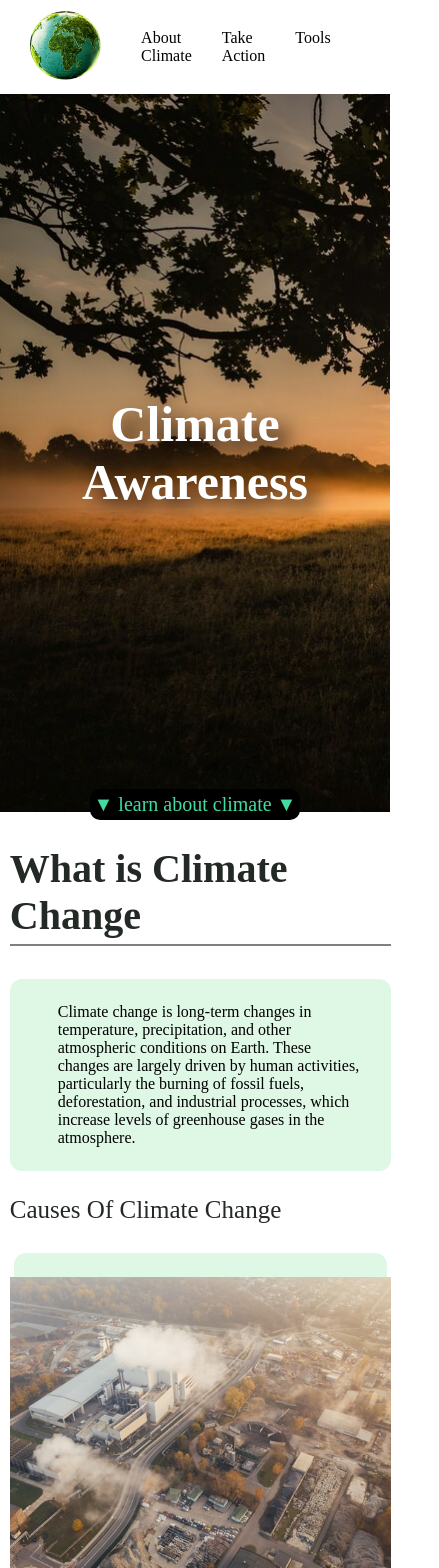
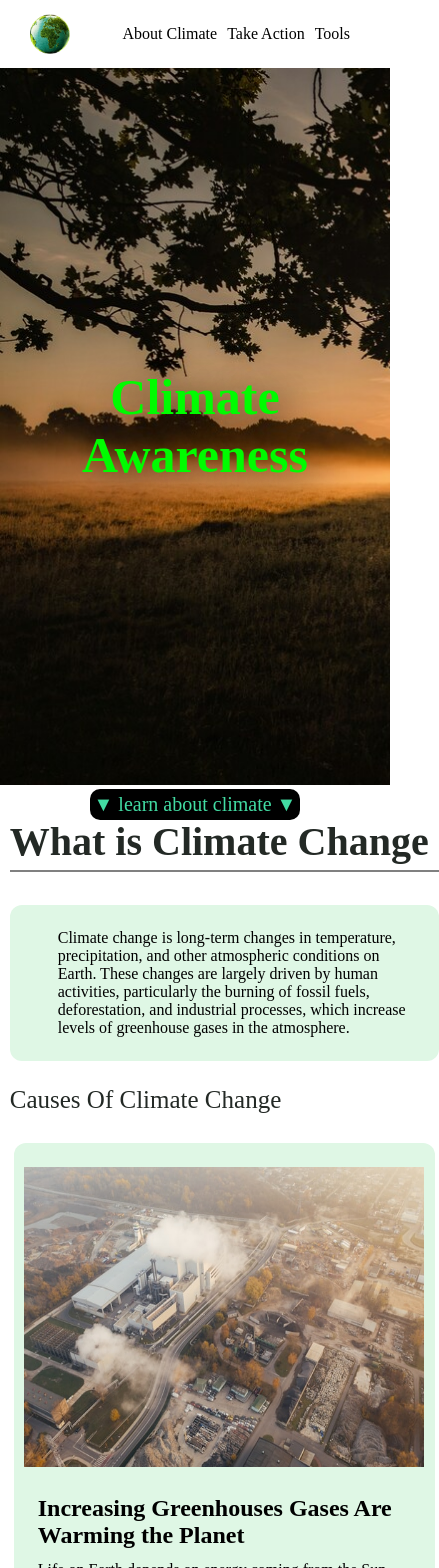
Before and after one commit to andmhn/climate-awareness, a React (Vite) app: page / in a window 390 px wide. Shown: the top 1568 px of the page, 439 px wide, since content can reach past the window. Built offline with nearby package versions, Linux system fonts and the light colour scheme.

Commit message:
Styling Improve for mobile view

```diff
--- a/src/components/body/body.css
+++ b/src/components/body/body.css
@@ -37,8 +37,8 @@ body {
 
 #welcome{
     font-size: 50px;
-    color: white;
-    text-shadow: 10px 10px 20px black;
+    color: rgb(0, 252, 0);
+    text-shadow: 10px 10px 40px black;
     margin: 5px 30px;
     font-weight: 900;
 }
--- a/src/components/body/contents.jsx
+++ b/src/components/body/contents.jsx
@@ -8,7 +8,7 @@ const contents = () => {
     <div className="contents">
       <AboutClimate />
       <TakeAction />
-      <Resources />
+      <Resources/>
       <OurMission />
       <Team />
     </div>
@@ -37,8 +37,8 @@ const AboutClimate = () => {
       <div className="card-container">
         <Card
           text="Life on Earth depends on energy coming from the Sun. About half the light energy reaching Earth's atmosphere passes through the air and clouds to the surface, where it is absorbed and radiated in the form of infrared heat. About 90% of this heat is then absorbed by greenhouse gases and re-radiated, slowing heat loss to space."
-          imgHeight="300px"
           imgSrc="green_house_gas.jpg"
+          id="cardimg"
           alt="image of factory"
           title="Increasing Greenhouses Gases Are Warming the Planet"
         />
@@ -46,8 +46,8 @@ const AboutClimate = () => {
       <div className="card-container">
         <Card
           text="Between 2000 and 2012, 2.3 million square kilometres (890,000 square miles) of forests around the world were cut down. Deforestation and forest degradation continue to take place at alarming rates, which contributes significantly to the ongoing loss of biodiversity."
-          imgHeight="300px"
           imgSrc="deforestation.jpg"
+          id="cardimg"
           alt="image of logs"
           title="Deforestation reduces the planet’s capacity to absorb CO2"
         />
@@ -58,8 +58,8 @@ const AboutClimate = () => {
       <div className="card-container">
         <Card
           text="The Earth's temperature is rising at an alarming rate, with severe consequences. Human activities like burning fossil fuels, deforestation, and industrial agriculture release greenhouse gases, trapping heat and causing global warming."
-          imgHeight="300px"
           imgSrc="rising_temperature.jpg"
+          id="cardimg"
           alt="image of traffic"
           title="Rising Temperature: A Growing Concern"
         />
@@ -67,8 +67,8 @@ const AboutClimate = () => {
       <div className="card-container">
         <Card
           text="Droughts in the Southwest and heat waves (periods of abnormally hot weather lasting days to weeks) are projected to become more intense, and cold waves less intense and less frequent."
-          imgHeight="300px"
           imgSrc="california-drought-dry-lakebed-2009.webp"
+          id="cardimg"
           alt="image of california-drought-dry-lakebed-2009"
           title="More Droughts and Heat Waves"
         />
@@ -76,8 +76,8 @@ const AboutClimate = () => {
       <div className="card-container">
         <Card
           text="Warming temperatures have extended and intensified wildfire season in the West, where long-term drought in the region has heightened the risk of fires. Scientists estimate that human-caused climate change has already doubled the area of forest burned in recent decades. By around 2050, the amount of land consumed by wildfires in Western states is projected to further increase by two to six times. Even in traditionally rainy regions like the Southeast, wildfires are projected to increase by about 30%."
-          imgHeight="300px"
           imgSrc="wildfire.webp"
+          id="cardimg"
           alt="image of wildfire"
           title="Longer Wildfire Season"
         />
@@ -85,8 +85,8 @@ const AboutClimate = () => {
       <div className="card-container">
         <Card
           text="Climate change is having an uneven effect on precipitation (rain and snow) in the United States, with some locations experiencing increased precipitation and flooding, while others suffer from drought. On average, more winter and spring precipitation is projected for the northern United States, and less for the Southwest, over this century."
-          imgHeight="300px"
           imgSrc="flooded-road-in-oklahoma.gif"
+          id="cardimg"
           alt="image of flooded-road"
           title="Changes in Precipitation Patterns"
         />
@@ -94,8 +94,8 @@ const AboutClimate = () => {
       <div className="card-container">
         <Card
           text="Sea ice cover in the Arctic Ocean is expected to continue decreasing, and the Arctic Ocean will very likely become essentially ice-free in late summer if current projections hold. This change is expected to occur before mid-century."
-          imgHeight="300px"
           imgSrc="1069-arctic-ice.webp"
+          id="cardimg"
           alt="image of arctic-ice"
           title="Arctic Is Very Likely to Become Ice-Free"
         />
@@ -115,8 +115,8 @@ const TakeAction = () => {
       <div className="card-container">
         <Card
           text="The 3Rs are a simple way to reduce waste and promote sustainability. Reduce means minimizing waste by avoiding unnecessary items and choosing products with minimal packaging. Reuse involves using items multiple times, repurposing them, and donating or sharing with others. Recycle converts waste materials into new products, such as recycling paper, plastic, glass, and metal. By adopting the 3Rs, you can significantly reduce your environmental impact, conserve natural resources, and contribute to a more sustainable future. Implementing these practices in daily life can make a significant difference in reducing waste and promoting eco-friendliness."
-          imgHeight="300px"
           imgSrc="3R.jpeg"
+          id="cardimg"
           alt="image of can with plastic"
           title="3R : Reduce, Reuse, Recycle"
         />
@@ -125,8 +125,8 @@ const TakeAction = () => {
       <div className="card-container">
         <Card
           text="The use of solar panels involves harnessing energy from the sun to generate electricity or heat. Solar panels convert sunlight into electrical energy using photovoltaic (PV) cells. Solar panels can power homes, businesses, and industries, and can also be used for water heating, lighting, and charging electronic devices. Their use contributes significantly to reducing carbon footprint and promoting a cleaner environment."
-          imgHeight="300px"
           imgSrc="solar.avif"
+          id="cardimg"
           alt="image of solar panel"
           title="Install solar Panel on your Roof"
         />
@@ -135,8 +135,8 @@ const TakeAction = () => {
       <div className="card-container">
         <Card
           text="Cycling can be used for commuting, recreation, or exercise, and can be adapted to various terrain and environments. It has numerous benefits in the form of zero dependence on fossil fuels, zero emissions and pollution, health benefits from increased physical activity, besides being an affordable means of mobility for low-income households."
-          imgHeight="300px"
           imgSrc="cycling.jpeg"
+          id="cardimg"
           alt="image of people cycling"
           title="Shifting to cycling can result in an annual savings"
         />
@@ -147,8 +147,8 @@ const TakeAction = () => {
       <div className="card-container">
         <Card
           text="Wind farms can be designed to meet specific energy demands, from small community projects to large-scale industrial applications. They can also be combined with other renewable energy sources, such as solar or hydro power, to create hybrid power plants. Overall, wind farms play a vital role in reducing our reliance on fossil fuels, mitigating climate change, and promoting energy independence."
-          imgHeight="300px"
           imgSrc="wind_energy.jpeg"
+          id="cardimg"
           alt="image of wind farm"
           title="Wind Farms"
         />
@@ -156,8 +156,8 @@ const TakeAction = () => {
       <div className="card-container">
         <Card
           text="These gardens foster community engagement, education, and sustainability, while providing access to fresh, healthy produce. Members work together to maintain and harvest the gardens, sharing knowledge, resources, and social connections. Community gardens can take various forms, including allotment gardens, shared gardens, container gardens, and vertical gardens. They often feature shared tools and resources, workshops, and community events. By promoting collective management and decision-making, community gardens empower individuals to take ownership of their food systems and build stronger, more resilient communities."
-          imgHeight="300px"
           imgSrc="community_farm.avif"
+          id="cardimg"
           alt="image of Community Farms"
           title="Community Farms / Gardens"
         />
@@ -177,7 +177,7 @@ const Resources = () => {
         ﻿
         <div>
           <h4>
-            <a href="https://www.carbonfootprint.com/calculator.aspx">
+            <a className="link" href="https://www.carbonfootprint.com/calculator.aspx">
               Carbon Footprint Calculator
             </a>
           </h4>
@@ -201,7 +201,7 @@ const Resources = () => {
         ﻿
         <div>
           <h4>
-            <a href="https://www.vem-group.com/en/energiesparrechner/">
+            <a className="link" href="https://www.vem-group.com/en/energiesparrechner/">
               {" "}
               Calculate Efficiency of Energy-Saving Motors
             </a>
@@ -226,25 +226,25 @@ const Team = () => {
   return (
     <div id="">
       <p className="section_title">Team Members</p>
-      <div id="teams">
+      <div className="card" id="teams">
         <ul>
           <li>
-            <a href="https://github.com/andmhn/" id="link">
+            <a href="https://github.com/andmhn/" className="link">
               Anand Mohan
             </a>
           </li>
           <li>
-            <a href="https://github.com/praweensoni01/" id="link">
+            <a href="https://github.com/praweensoni01/" className="link">
               Praween Soni
             </a>
           </li>
           <li>
-            <a href="https://github.com/edmonsaras" id="link">
+            <a href="https://github.com/edmonsaras" className="link">
               Admon
             </a>
           </li>
           <li>
-            <a href="https://github.com/Saurabh-Mahto/" id="link">
+            <a href="https://github.com/Saurabh-Mahto/" className="link">
               Saurabh Mahto
             </a>
           </li>
--- a/src/components/body/heading.jsx
+++ b/src/components/body/heading.jsx
@@ -7,7 +7,6 @@ const heading = () => {
       <div className="intro" >
 
         <p id="welcome">Climate Awareness</p>
-
         <a id="scroll_btn" onClick={() => scrollById("about", true)}>
           ▼ learn about climate ▼
         </a>
--- a/src/components/card.css
+++ b/src/components/card.css
@@ -15,6 +15,10 @@
   background-color: rgb(223, 247, 229);
   border-radius: 12px;
   padding: 24px;
+}
+.cardimg{
+  height: 300px;
+  width: 400px;
 }
 .card > div > h4 {
   font-size: 24px;
@@ -38,6 +42,7 @@
   }
   .card:has(h4) {
     align-items: center;
+    overflow: hidden;
   }
 }
 
--- a/src/components/card.jsx
+++ b/src/components/card.jsx
@@ -1,11 +1,11 @@
 import './card.css'
 
 export default function Card(props) {
-  const {text, imgHeight, imgSrc, alt, title} = props;
+  const {text,id, imgSrc, alt, title} = props;
   return (
     <div className="card">
       ﻿<div>
-        <img height={imgHeight} src={imgSrc} alt={alt}/>
+        <img className={id} src={imgSrc} alt={alt}/>
       </div>
       ﻿<div>
         {title && <h4>{title}</h4>}
--- a/src/components/navbar.css
+++ b/src/components/navbar.css
@@ -1,28 +1,38 @@
-nav{
-    margin: 5px 30px;
+nav {
+  margin: 0px 30px;
   display: flex;
+  min-height: 8vh;
   justify-content: space-between;
   align-items: center;
 }
-
-nav {
-/*   height: 5vh;*/
-   min-height: 10vh;
+nav .logo {
+  cursor: pointer;
+  height: 40px;
+  width: 40px;
 }
-nav .logo{
-    cursor: pointer;
+nav .logo img {
+  height: 100%;
+  width: 100%;
 }
-nav ul{
+nav ul {
   list-style: none;
   display: flex;
 }
-nav ul li a, #link{
+nav ul li a,
+.link {
   margin-right: 30px;
   cursor: pointer;
   color: black;
-    transition: .2s;
+  transition: 0.2s;
 }
 
-nav ul li a:hover, #link:hover{
+nav ul li a:hover,
+.link:hover {
   color: green;
 }
+
+@media (max-width: 600px) {
+  nav ul li a{
+    margin-right: 10px;
+  }
+}
--- a/src/components/navbar.jsx
+++ b/src/components/navbar.jsx
@@ -7,7 +7,7 @@ const navbar = () => {
   return (
     <nav>
       <div className="logo">
-        <img src="earth_logo.png" alt="logo" height="70px"/>
+        <img src="earth_logo.png" alt="logo"/>
       </div>
       <ul>
         <li><a onClick={() => scrollById("about")}>About Climate</a></li>
```
Lines whose indentation alone changed are shown as unchanged.
